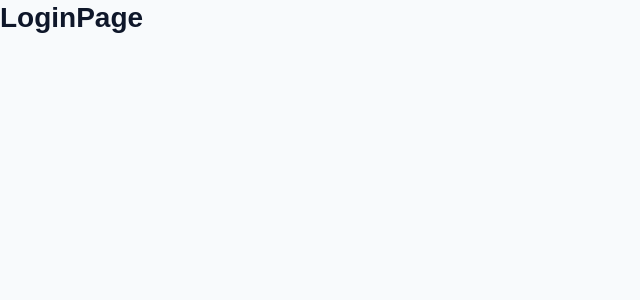
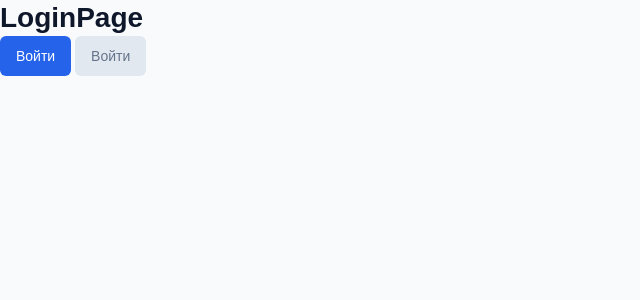
Before and after one commit to mareqqqqqqq/bug-tracker, a React (Vite) app in the folder app/frontend/: page /login in a window 1280 px wide. Shown: the top 300 px of the page, without its empty margins (0-640 px from the left). Built offline with nearby package versions, Linux system fonts and the light colour scheme.

Commit message:
feat: add button component with primary style

```diff
--- /dev/null
+++ b/app/frontend/src/components/Button/Button.jsx
@@ -0,0 +1,14 @@
+import styles from './Button.module.css';
+
+function Button({ children, disabled }) {
+  return (
+    <button
+      className={`${styles.button} ${styles.primary}`}
+      disabled={disabled}
+    >
+      {children}
+    </button>
+  );
+}
+
+export default Button;
--- /dev/null
+++ b/app/frontend/src/components/Button/Button.module.css
@@ -0,0 +1,26 @@
+.button {
+  font: inherit;
+  font-weight: 500;
+  padding: 9px 15px;
+  border: 1px solid transparent;
+  border-radius: 6px;
+  cursor: pointer;
+}
+
+.primary {
+  background-color: var(--accent-600);
+  color: var(--neutral-0);
+}
+
+.primary:hover:not(:disabled) {
+  background-color: var(--accent-700);
+}
+
+.primary:disabled {
+  background-color: var(--neutral-200);
+  color: var(--neutral-500);
+}
+
+.button:disabled {
+  cursor: not-allowed;
+}
--- a/app/frontend/src/pages/LoginPage.jsx
+++ b/app/frontend/src/pages/LoginPage.jsx
@@ -1,4 +1,10 @@
+import Button from '../components/Button/Button.jsx';
+
 function LoginPage() {
-  return <h1>LoginPage</h1>;
+  return (
+    <>
+      <h1>LoginPage</h1> <Button>Войти</Button> <Button disabled>Войти</Button>
+    </>
+  );
 }
 export default LoginPage;
```
